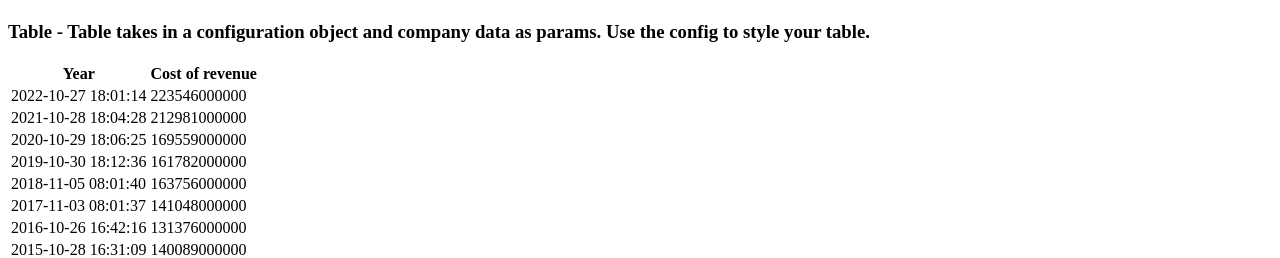
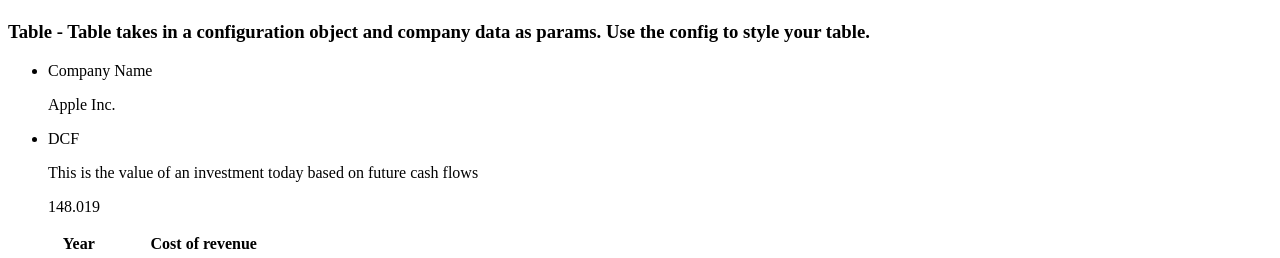
Before and after one commit to Zengoozz/FinShark, a React (Create React App) app in the folder front-end/: page /design-guide in a window 1280 px wide. Shown: the part 462-720 px from the top of the page. Built offline with nearby package versions, Linux system fonts and the light colour scheme; the HTML template or start-up script is replaced by a standard one.

Commit message:
RatioTiles__RatioList__DesignGuide

```diff
--- /dev/null
+++ b/front-end/src/Components/RatioList.tsx
@@ -0,0 +1,54 @@
+import { TestDataCompany } from "../assets/TestData";
+
+type Props = {};
+
+const data = TestDataCompany[0];
+
+type Company = typeof data;
+
+const Configs = [
+   {
+      label: "Company Name",
+      render: (company: Company) => company.companyName,
+   },
+   {
+      label: "DCF",
+      render: (company: Company) => company.dcf,
+      subTitle: "This is the value of an investment today based on future cash flows",
+   },
+];
+
+const RatioList = (props: Props) => {
+   const renderedTile = Configs.map((tile) => {
+      return (
+         <li className="py-3 sm:py-4">
+            <div className="flex items-center space-x-4">
+               <div className="flex-1 min-w-0">
+                  <p className="text-sm font-medium text-gray-900 truncate">
+                     {tile.label}
+                  </p>
+                  <p className="text-sm text-gray-500 truncate">
+                     {/* <a
+                        href="/cdn-cgi/l/email-protection"
+                        className="__cf_email__"
+                        data-cfemail="17727a767e7b57607e7973646372653974787a"
+                     > */}
+                        {tile.subTitle && tile.subTitle}
+                     {/* </a> */}
+                  </p>
+                  <div className="inline-flex items-center text-base font-semibold text-gray-900">
+                     {tile.render(data)}
+                  </div>
+               </div>
+            </div>
+         </li>
+      );
+   });
+   return (
+      <div className="bg-white shadow rounded-lg mb-4 p-4 sm:p-6 h-full">
+         <ul className="divide-y divide-gray-200">{renderedTile}</ul>
+      </div>
+   );
+};
+
+export default RatioList;
--- a/front-end/src/Pages/DesignPage.tsx
+++ b/front-end/src/Pages/DesignPage.tsx
@@ -1,3 +1,4 @@
+import RatioList from "../Components/RatioList";
 import Table from "../Components/Table";
 
 interface Props {}
@@ -13,6 +14,7 @@
             Table - Table takes in a configuration object and company data as params. Use
             the config to style your table.
          </h3>
+         <RatioList />
          <Table />
       </>
    );
```
